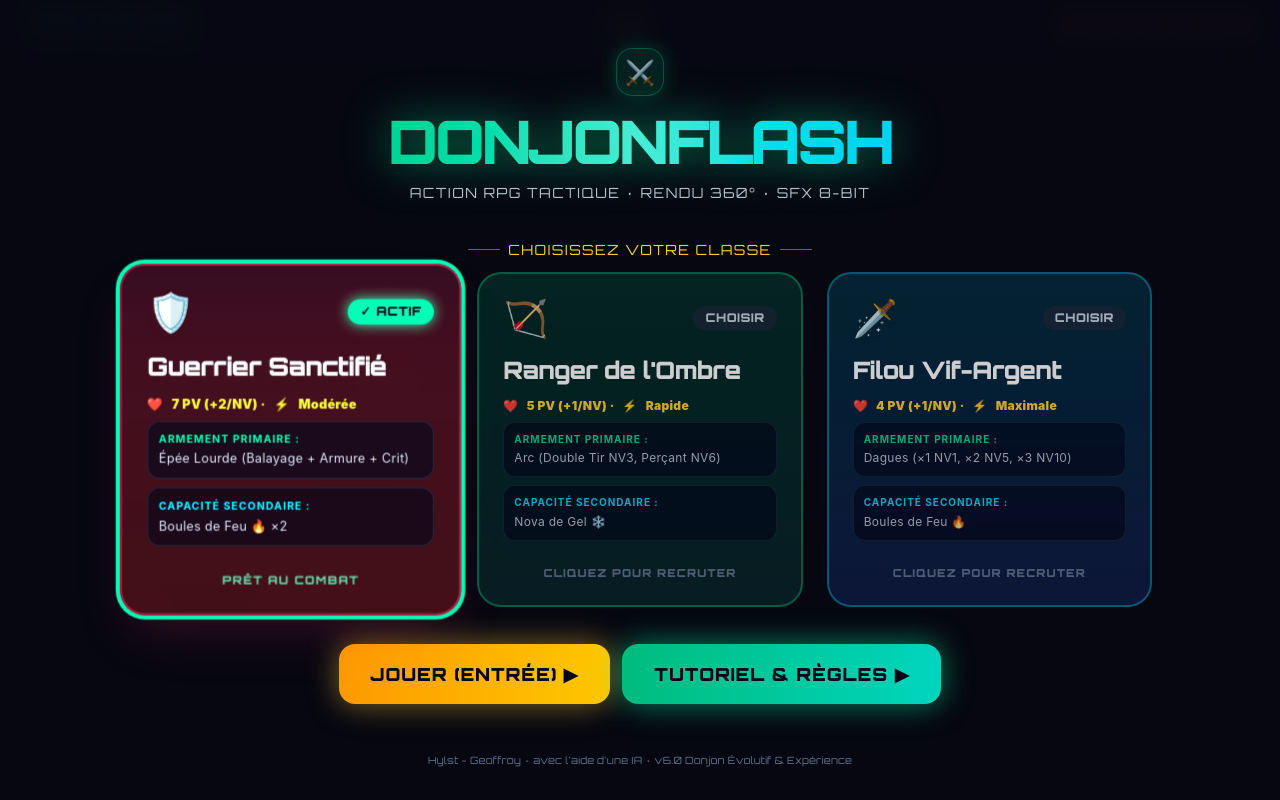
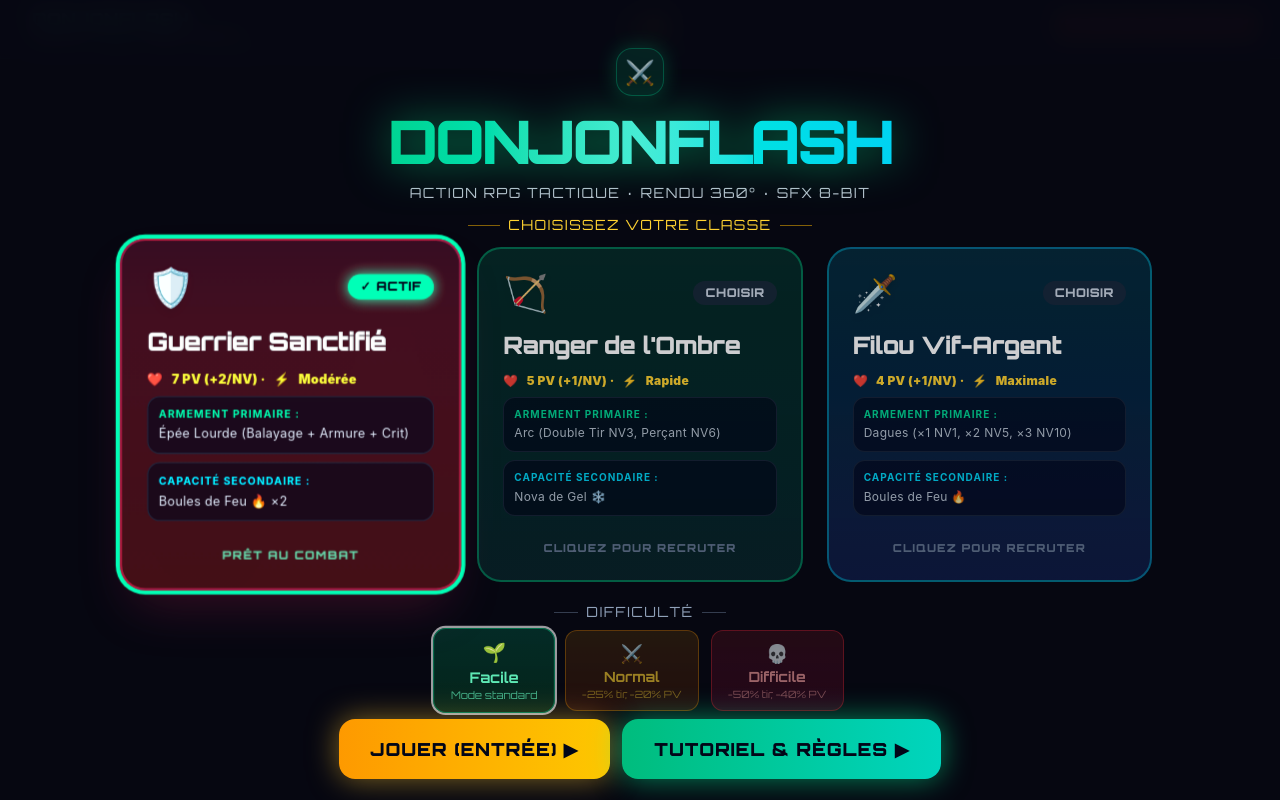
Before and after one commit to Hylst/donjonflash, a React (Vite) app: page / in a window 1280 px wide. Built offline with nearby package versions, Linux system fonts and the light colour scheme.

Commit message:
feat: modes de difficulté Facile/Normal/Difficile avec modificateurs PV et cadence

```diff
--- a/src/App.tsx
+++ b/src/App.tsx
@@ -1,5 +1,5 @@
 import { useEffect, useRef, useCallback, useState } from 'react';
-import type { GameState, Keys, HeroClass, SpellScroll } from './game/types';
+import type { GameState, Keys, HeroClass, SpellScroll, Difficulty } from './game/types';
 import { createGameState, update, rescale } from './game/engine';
 import { render } from './game/renderer';
 import { dims } from './game/dimensions';
@@ -11,6 +11,7 @@ import t3Url from './assets/onboarding_3.jpg';
 interface Hud {
   status: GameState['status'];
   selectedClass: HeroClass;
+  selectedDifficulty: Difficulty;
   heroLevel: number;
   xp: number;
   xpNext: number;
@@ -47,7 +48,7 @@ export default function App() {
   const [showTouch, setShowTouch] = useState(false);
   const [onboardingSlide, setOnboardingSlide] = useState<number>(0);
   const [hud, setHud] = useState<Hud>({
-    status: 'menu', selectedClass: 'warrior', heroLevel: 1, xp: 0, xpNext: 100, roomLevel: 0, roomName: '', roomModifier: 'none', score: 0, combo: 0, comboPct: 0,
+    status: 'menu', selectedClass: 'warrior', selectedDifficulty: 'easy', heroLevel: 1, xp: 0, xpNext: 100, roomLevel: 0, roomName: '', roomModifier: 'none', score: 0, combo: 0, comboPct: 0,
     health: 7, maxHealth: 7, enemyCount: 0, chestCount: 0, goldKey: false, doorOpen: false, activeScroll: null, hasteActive: false, hasteTime: 0, hasteMax: 1, shieldActive: false, shieldTime: 0, shieldMax: 1, isMuted: false,
   });
 
@@ -74,6 +75,7 @@ export default function App() {
       setHud({
         status: state.status,
         selectedClass: state.selectedClass,
+        selectedDifficulty: state.selectedDifficulty,
         heroLevel: state.player.heroLevel,
         xp: state.player.xp,
         xpNext: state.player.xpNext,
@@ -187,6 +189,11 @@ export default function App() {
     setHud(h => ({ ...h, selectedClass: cls }));
   };
 
+  const selectDifficulty = (diff: Difficulty) => () => {
+    stateRef.current.selectedDifficulty = diff;
+    setHud(h => ({ ...h, selectedDifficulty: diff }));
+  };
+
   const startTutorial = () => {
     stateRef.current.status = 'onboarding';
     setOnboardingSlide(0);
@@ -267,6 +274,27 @@ export default function App() {
                 wpn="Dagues (×1 NV1, ×2 NV5, ×3 NV10)" spell="Boules de Feu 🔥"
                 accent="from-cyan-500/20 to-blue-900/40 border-cyan-500/50 shadow-cyan-500/20"
               />
+            </div>
+          </div>
+
+          {/* Difficulty Selector */}
+          <div className="w-full max-w-5xl my-2">
+            <h2 className="text-center text-xs sm:text-sm tracking-widest text-slate-400 uppercase mb-2 flex items-center justify-center gap-2">
+              <span className="h-px w-6 bg-slate-500/50" /> DIFFICULTÉ <span className="h-px w-6 bg-slate-500/50" />
+            </h2>
+            <div className="flex justify-center gap-3">
+              {([
+                { key: 'easy' as Difficulty, label: 'Facile', icon: '🌱', desc: 'Mode standard', color: 'from-emerald-500/20 to-green-900/40 border-emerald-500/50 text-emerald-300' },
+                { key: 'normal' as Difficulty, label: 'Normal', icon: '⚔️', desc: '-25% tir, -20% PV', color: 'from-amber-500/20 to-orange-900/40 border-amber-500/50 text-amber-300' },
+                { key: 'hard' as Difficulty, label: 'Difficile', icon: '💀', desc: '-50% tir, -40% PV', color: 'from-red-500/20 to-rose-900/40 border-red-500/50 text-red-300' },
+              ]).map(d => (
+                <button key={d.key} onClick={selectDifficulty(d.key)}
+                  className={`px-4 py-2 rounded-xl border bg-gradient-to-b ${d.color} transition-all cursor-pointer text-center ${hud.selectedDifficulty === d.key ? 'ring-2 ring-white/60 scale-105' : 'opacity-60 hover:opacity-90'}`}>
+                  <div className="text-lg">{d.icon}</div>
+                  <div className="font-bold text-xs sm:text-sm">{d.label}</div>
+                  <div className="text-[10px] opacity-70">{d.desc}</div>
+                </button>
+              ))}
             </div>
           </div>
 
@@ -395,7 +423,12 @@ export default function App() {
                 )}
               </div>
               <div className="text-[10px] sm:text-xs text-slate-400 truncate mt-0.5">
-                {hud.selectedClass === 'warrior' ? 'Guerrier' : hud.selectedClass === 'ranger' ? 'Ranger' : 'Filou'} · Hylst - Geoffroy
+                {hud.selectedClass === 'warrior' ? 'Guerrier' : hud.selectedClass === 'ranger' ? 'Ranger' : 'Filou'}
+                {' · '}
+                <span className={hud.selectedDifficulty === 'hard' ? 'text-red-400' : hud.selectedDifficulty === 'normal' ? 'text-amber-400' : 'text-emerald-400'}>
+                  {hud.selectedDifficulty === 'easy' ? 'Facile' : hud.selectedDifficulty === 'normal' ? 'Normal' : 'Difficile'}
+                </span>
+                {' · Hylst - Geoffroy'}
               </div>
             </div>
           </div>
--- a/src/game/engine.ts
+++ b/src/game/engine.ts
@@ -16,6 +16,7 @@ import type {
   BreakableChest,
   ConsumableItem,
   HeroClass,
+  Difficulty,
 } from './types';
 import { dims } from './dimensions';
 import { sfx, startMusic } from './audio';
@@ -33,6 +34,7 @@ export function createGameState(): GameState {
   return {
     status: 'menu',
     selectedClass: 'warrior',
+    selectedDifficulty: 'easy',
     roomLevel: 0,
     roomType: 'arena',
     roomModifier: 'none',
@@ -62,7 +64,7 @@ export function createGameState(): GameState {
   };
 }
 
-export function createPlayer(heroClass: HeroClass): Player {
+export function createPlayer(heroClass: HeroClass, difficulty: Difficulty = 'easy'): Player {
   let hp = 7;
   let spd = 250;
   let cd = 0.32;
@@ -73,18 +75,21 @@ export function createPlayer(heroClass: HeroClass): Player {
   if (heroClass === 'ranger') {
     hp = 5;
     spd = 280;
-    cd = 0.38; // arrow pull rate
+    cd = 0.38;
     scrollName = 'scroll_nova';
     sTitle = 'Nova de Gel';
     sIcon = '❄️';
   } else if (heroClass === 'rogue') {
     hp = 4;
     spd = 320;
-    cd = 0.22; // swift daggers rate
+    cd = 0.22;
     scrollName = 'scroll_fireball';
     sTitle = 'Boule de Feu';
     sIcon = '🔥';
   }
+
+  if (difficulty === 'normal') { hp = Math.max(1, Math.round(hp * 0.8)); cd *= 1.25; }
+  else if (difficulty === 'hard') { hp = Math.max(1, Math.round(hp * 0.6)); cd *= 1.5; }
 
   const p: Player = {
     heroClass,
@@ -431,7 +436,7 @@ export function initRoom(state: GameState, keepHealth = true): void {
   state.player.facing = -Math.PI / 2;
 
   if (!keepHealth) {
-    state.player = createPlayer(state.selectedClass);
+    state.player = createPlayer(state.selectedClass, state.selectedDifficulty);
   } else {
     state.player.attackCooldown = 0;
     state.player.secondaryCooldown = 0;
@@ -669,7 +674,7 @@ export function update(state: GameState, dt: number, keys: Keys): void {
       state.score = 0;
       state.combo = 0;
       nextEnemyId = 0; nextChestId = 0; nextItemId = 0; nextProjId = 0;
-      state.player = createPlayer(state.selectedClass);
+      state.player = createPlayer(state.selectedClass, state.selectedDifficulty);
       startMusic();
       startRoom(state, 1);
     }
--- a/src/game/types.ts
+++ b/src/game/types.ts
@@ -9,6 +9,7 @@ export interface Vec2 {
 }
 
 export type HeroClass = 'warrior' | 'ranger' | 'rogue';
+export type Difficulty = 'easy' | 'normal' | 'hard';
 
 export interface ConsumableItem {
   id: number;
@@ -175,6 +176,7 @@ export interface ScreenShake {
 export interface GameState {
   status: 'menu' | 'onboarding' | 'playing' | 'paused' | 'gameOver';
   selectedClass: HeroClass;
+  selectedDifficulty: Difficulty;
   roomLevel: number;
   roomType: 'arena' | 'pillars' | 'cross' | 'corridors' | 'labyrinth' | 'royal';
   roomModifier: 'none' | 'trapped' | 'treasure' | 'reinforced';
```
Also changed, not shown: 1 other file (tests, documents, lock files or other folders).
